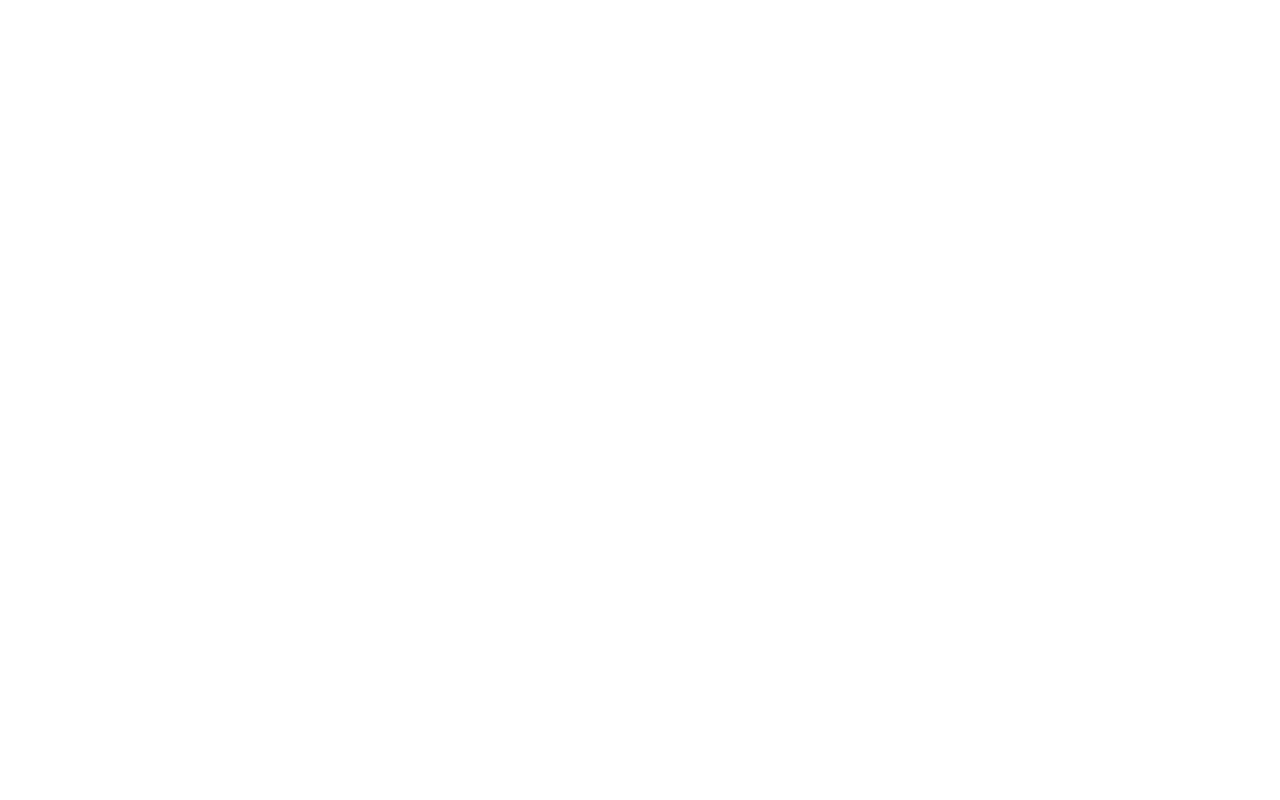
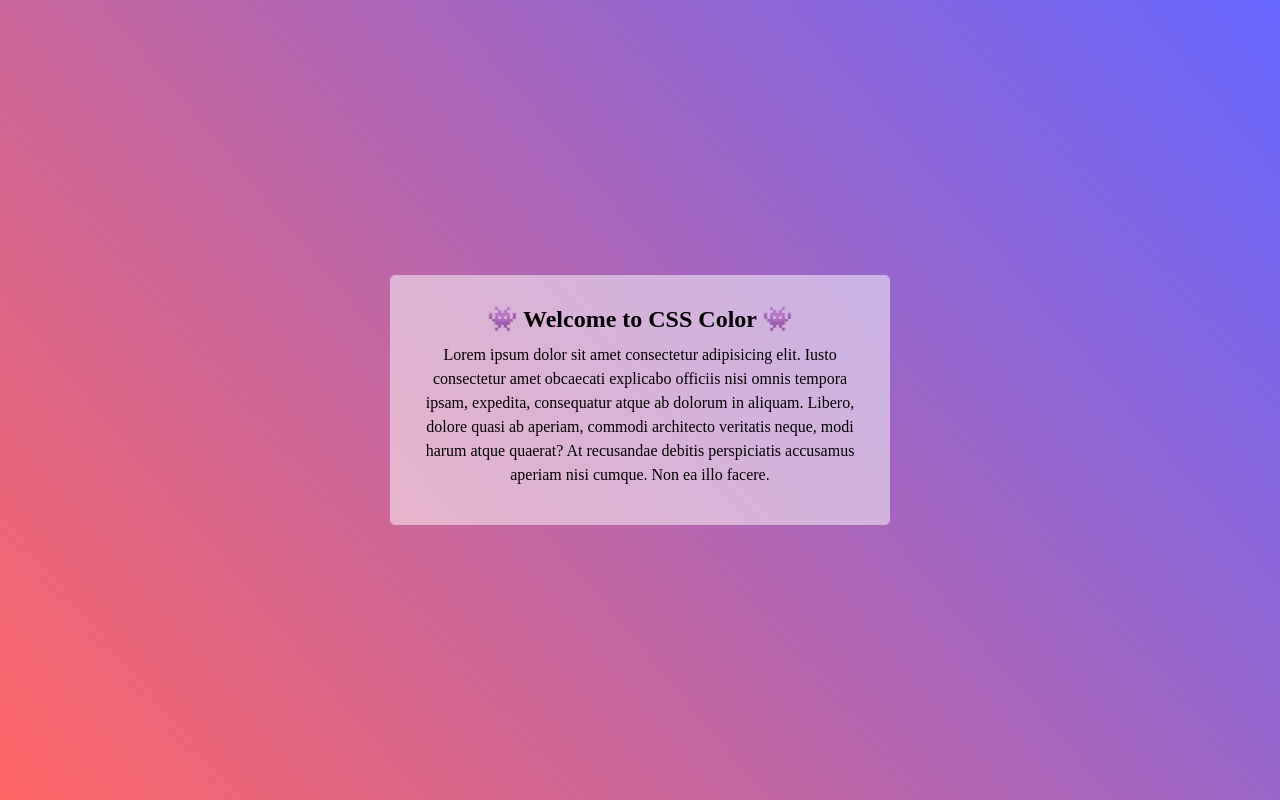
Before and after one commit to xcnn1412/css-colors, a website: page index.html in a window 1280 px wide. Drawn offline with Linux system fonts and the light colour scheme.

Commit message:
add test case

```diff
--- a/index.html
+++ b/index.html
@@ -1,5 +1,6 @@
 <!DOCTYPE html>
 <html lang="en">
+
 <head>
   <meta charset="UTF-8" />
   <meta http-equiv="X-UA-Compatible" content="IE=edge" />
@@ -7,7 +8,15 @@
   <link rel="stylesheet" href="./style.css" />
   <title>CSS Color Hack Hours</title>
 </head>
+
 <body>
-    <!-- Start coding here -->
+  <div class="contain">
+    <h1>&#x1F47E; Welcome to CSS Color &#x1F47E;</h1>
+    <p>Lorem ipsum dolor sit amet consectetur adipisicing elit. Iusto consectetur amet obcaecati explicabo officiis nisi
+      omnis tempora ipsam, expedita, consequatur atque ab dolorum in aliquam. Libero, dolore quasi ab aperiam, commodi
+      architecto veritatis neque, modi harum atque quaerat? At recusandae debitis perspiciatis accusamus aperiam nisi
+      cumque. Non ea illo facere.</p>
+  </div>
 </body>
+
 </html>
--- a/style.css
+++ b/style.css
@@ -1 +1,37 @@
 /* Start coding here */
+* {
+    box-sizing: border-box;
+    padding: 0;
+    margin: 0;
+}
+
+body {
+    display: flex;
+    width: 100vw;
+    height: 100vh;
+    background-image: linear-gradient(50deg, hsl(0, 100%, 70%), hsl(240, 100%, 70%));
+    justify-content: center;
+    align-items: center;
+}
+
+
+.contain {
+    background-color: hsla(0, 50%, 100%, 0.5);
+    width: 500px;
+    height: 250px;
+    padding: 30px;
+    border-radius: 5px;
+}
+
+.contain>h1 {
+    font-size: 24px;
+    text-align: center;
+    margin-bottom: 10px;
+}
+
+.contain>p {
+    font-size: 16px;
+    text-align: center;
+    line-height: 24px;
+    font-weight: 500;
+}
```
Also changed, not shown: package.json (added, +21 -0 lines), playwright.config.js (added, +109 -0 lines), tests/ex-1.spec.js (added, +24 -0 lines), .github/workflows/playwright.yml (added), tests/ex-1.spec.js-snapshots/ex-1-result-chromium-darwin.png (added), tests/ex-1.spec.js-snapshots/ex-1-result-chromium-linux.png (added), 2 other files. Lines whose indentation alone changed are shown as unchanged.
